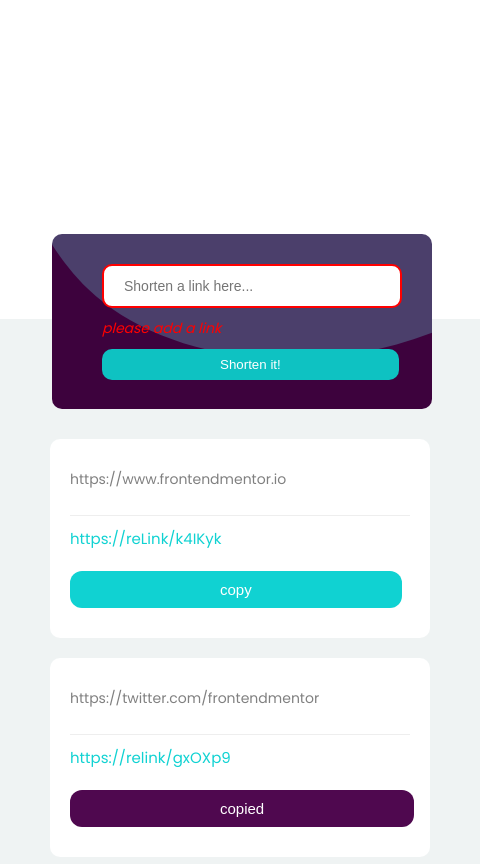
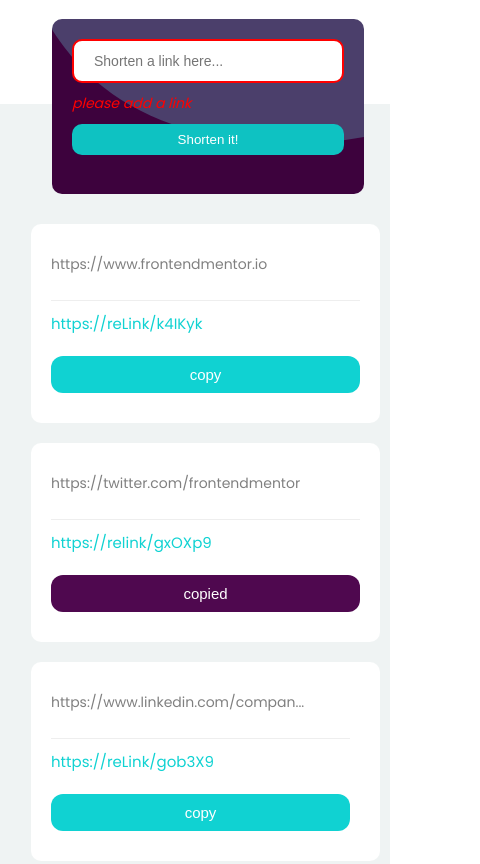
Before and after one commit to LyndaBassey/shorter-links, a plain HTML site: page index.html in a window 390 px wide. Shown: the part 800-1664 px from the top of the page, 480 px wide, since content can reach past the window. Drawn offline with Linux system fonts and the light colour scheme.

Commit message:
minor fix

```diff
--- a/responsiveness.css
+++ b/responsiveness.css
@@ -80,12 +80,14 @@ body {
     margin-bottom: 20px;
   }
   .link-container1 button {
-    display: flex;
+    width: 100%;
+    /* display: flex; */
     text-align: center;
-    padding-left: 150px;
-    padding-right: 150px;
-    padding-top: 10px;
-    padding-bottom: 10px;
+    /* padding-left: 150px; */
+    /* padding-right: 150px; */
+    /* padding-top: 10px; */
+    /* padding-bottom: 10px; */
+    padding: 10px;
     color: white;
     background: rgb(16, 210, 210);
     border: none;
@@ -94,13 +96,15 @@ body {
     margin-top: 20px;
   }
   .link-container2 button {
-    display: flex;
+    /* display: flex; */
     text-align: center;
-    padding-left: 150px;
-    padding-right: 150px;
-    padding-top: 10px;
-    padding-bottom: 10px;
+    /* padding-left: 150px; */
+    /* padding-right: 150px; */
+    /* padding-top: 10px; */
+    /* padding-bottom: 10px; */
+    width: 100%;
     color: white;
+    padding: 10px;
     background: rgb(79, 8, 79);
     font-size: 15px;
     border: none;
@@ -108,12 +112,14 @@ body {
     margin-top: 20px;
   }
   .link-container3 button {
-    display: flex;
+    /* display: flex; */
+    width: 100%;
+    padding: 10px;
     text-align: center;
-    padding-left: 150px;
-    padding-right: 150px;
-    padding-top: 10px;
-    padding-bottom: 10px;
+    /* padding-left: 150px; */
+    /* padding-right: 150px; */
+    /* padding-top: 10px; */
+    /* padding-bottom: 10px; */
     color: white;
     background: rgb(16, 210, 210);
     border: none;
@@ -172,8 +178,8 @@ body {
   }
   .hero-section img {
     padding-top: 50px;
-    height: 450px;
-    width: 470px;
+    height: auto;
+    width: 100%;
     object-fit: cover;
   }
 
@@ -187,11 +193,12 @@ body {
     height: 175px;
     width: 80%;
     display: block;
-    padding-top: 30px;
-    padding-left: 50px;
+    /* padding-top: 30px; */
+    /* padding-left: 50px; */
+    padding: 20px;
   }
   input {
-    width: 300px;
+    width: 100%;
     margin-bottom: 20px;
     padding: 20px;
     border-radius: 10px;
@@ -210,18 +217,19 @@ body {
     font-size: 14px;
   }
   .input-container button {
-    padding-left: 118px;
-    padding-right: 118px;
+    /* padding-left: 118px; */
+    /* padding-right: 118px; */
+    width: 100%;
   }
   /* input end  */
 
   /* section3 start */
   .section3 {
     background: rgb(239, 243, 243);
-    padding-left: 50px;
-    padding-right: 50px;
+    padding-left: 31px;
+    padding-right: 10px;
     padding-top: 120px;
-    width: 500px;
+    /* width: 500px; */
     height: 320vh;
   }
   .section3 h2 {
@@ -236,7 +244,7 @@ body {
     justify-content: center;
     color: grey;
     font-size: 14px;
-    white-space: nowrap;
+    /* white-space: nowrap; */
   }
   /* section3 end */
 
@@ -334,37 +342,37 @@ body {
 @media (max-width: 400px) {
   .topnav {
     margin-right: 40px;
-    width: 120%;
+    width: 100%;
   }
   .hero-section {
-    padding-left: 50px;
+    /* padding-left: 50px; */
   }
   .hero-section h1 {
-    font-size: 50px;
+    font-size: 34px;
     white-space: nowrap;
   }
   .hero-section p {
-    white-space: nowrap;
+    /* white-space: nowrap; */
   }
   .hero-section img {
     padding-top: 50px;
-    height: 470px;
-    width: 430px;
+    height: auto;
+    width: 100%px;
     object-fit: contain;
   }
   .input-container {
-    width: 380px;
+    /* width: 380px; */
   }
   .section3 {
-    width: 480px;
+    /* width: 480px; */
   }
   .boost-link-container {
-    width: 480px;
+    /* width: 480px; */
   }
   .line {
     position: absolute;
     top: 228px;
-    left: 188px;
+    left: 162px;
     height: 60px;
     transform: rotateY(250deg);
     width: 30px;
@@ -373,13 +381,13 @@ body {
   .line2 {
     position: absolute;
     top: 220px;
-    left: 188px;
+    left: 164px;
     transform: rotateY(250deg);
     height: 60px;
     width: 30px;
     background-color: rgb(14, 194, 194);
   }
   footer {
-    width: 480px;
+    /* width: 480px; */
   }
 }
--- a/style.css
+++ b/style.css
@@ -157,6 +157,7 @@ input {
   padding-left: 100px;
   padding-top: 120px;
   height: 100vh;
+  overflow: hidden;
 }
 .section3 h2 {
   display: flex;
```
